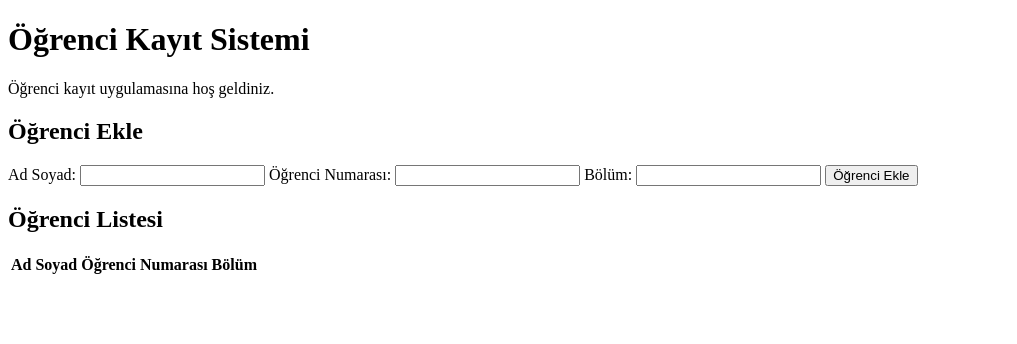
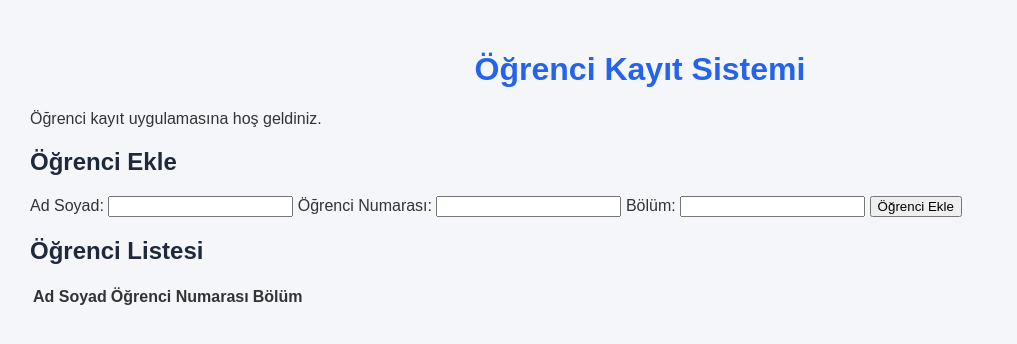
Before and after one commit to nadirtaskiran/ogrenci-kayit-sistemi, a plain HTML site: page index.html in a window 1280 px wide. Shown: the whole page, without its empty margins (0-1017 px from the left). Drawn offline with Linux system fonts and the light colour scheme.

Commit message:
Add basic page styling

```diff
--- a/index.html
+++ b/index.html
@@ -5,6 +5,7 @@
     <meta charset="UTF-8">
     <meta name="viewport" content="width=device-width, initial-scale=1.0">
     <title>Öğrenci Kayıt Sistemi</title>
+    <link rel="stylesheet" href="main.css">
 </head>
 <body>
     <h1>Öğrenci Kayıt Sistemi</h1>
--- /dev/null
+++ b/main.css
@@ -0,0 +1,17 @@
+
+body {
+    font-family: Arial, sans-serif;
+    background-color: #f4f6f9;
+    margin: 0;
+    padding: 30px;
+    color: #333;
+}
+
+h1 {
+    color: #2563eb;
+    text-align: center;
+}
+
+h2 {
+    color: #1e293b;
+}
```
